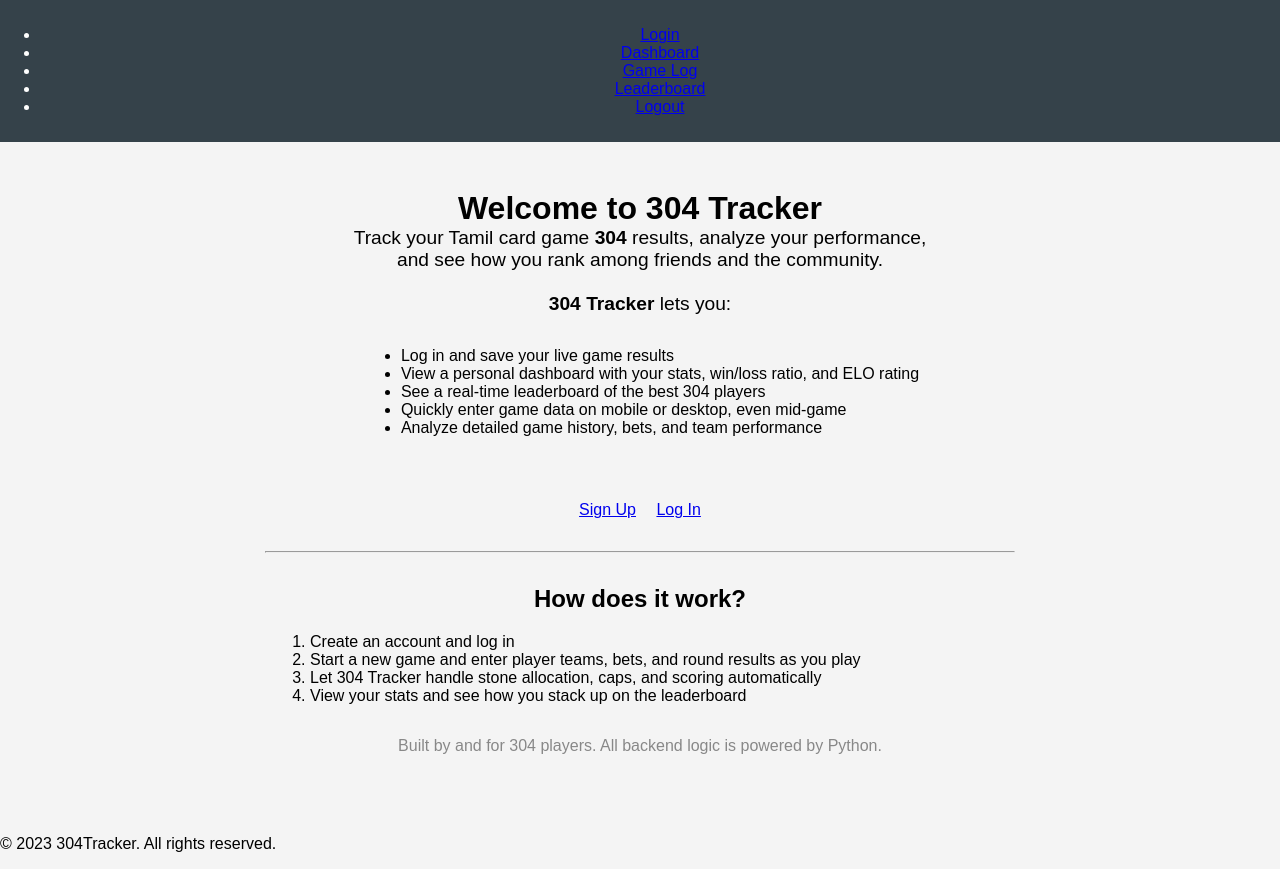
After one commit to marc-la/304-tracker, a Flask app: page / in a window 1280 px wide. The commit adds this page. Run offline with Flask 2, Linux system fonts and the light colour scheme.

Commit message:
Add boilerplate hero landing page

```diff
--- a/app/__init__.py
+++ b/app/__init__.py
@@ -43,9 +43,11 @@ def create_app():
     from app.routes.auth import auth_bp
     from app.routes.game import game_bp
     from app.routes.dashboard import dashboard_bp
+    from app.routes.hero import hero_bp
 
     app.register_blueprint(auth_bp, url_prefix='/auth')
     app.register_blueprint(game_bp, url_prefix='/game')
     app.register_blueprint(dashboard_bp, url_prefix='/dashboard')
+    app.register_blueprint(hero_bp)
 
     return app
--- a/app/routes/auth.py
+++ b/app/routes/auth.py
@@ -34,7 +34,7 @@ def signup():
         # Send confirmation email asynchronously
         token = get_serializer().dumps(user.email, salt='email-confirm')
         confirm_url = url_for('auth.confirm_email', token=token, _external=True)
-        send_email_async(user.email, 'Confirm Your Email', 'email/confirm', confirm_url=confirm_url)
+        send_email_async(user.email, 'Confirm Your Email', 'email/activate', confirm_url=confirm_url)
         flash('A confirmation email has been sent. Please check your inbox.', 'info')
         logout_user()  # Ensure user is logged out until confirmed
         return redirect(url_for('auth.login'))
--- /dev/null
+++ b/app/routes/hero.py
@@ -0,0 +1,12 @@
+from flask import Blueprint, render_template
+from flask_login import current_user, login_required
+
+hero_bp = Blueprint('hero', __name__)
+
+@hero_bp.route('/')
+def hero():
+    # If user is logged in, redirect to dashboard
+    if current_user.is_authenticated:
+        from flask import redirect, url_for
+        return redirect(url_for('dashboard.index'))
+    return render_template('hero.html')
--- a/app/templates/signup.html
+++ b/app/templates/auth/signup.html
@@ -39,7 +39,7 @@
         Already have an account? <a href="{{ url_for('auth.login') }}">Login</a>
     </p>
     <p>
-        <a href="{{ url_for('auth.reset_request') }}">Forgot password?</a>
+        <a href="{{ url_for('auth.request_reset') }}">Forgot password?</a>
     </p>
 </form>
 {% endblock %}
--- /dev/null
+++ b/app/templates/email/activate.txt
@@ -0,0 +1,4 @@
+Welcome! Thanks for signing up. Please follow this link to activate your account:
+{{ confirm_url }}
+
+If you did not sign up, please ignore this email.
--- /dev/null
+++ b/app/templates/hero.html
@@ -0,0 +1,34 @@
+{% extends "base.html" %}
+{% block title %}304 Tracker - Tamil Card Game Analytics{% endblock %}
+{% block content %}
+<div class="hero-section" style="text-align:center; padding: 3em 1em;">
+    <h1>Welcome to 304 Tracker</h1>
+    <p style="font-size:1.2em; max-width:600px; margin:auto;">
+        Track your Tamil card game <strong>304</strong> results, analyze your performance, and see how you rank among friends and the community.
+        <br><br>
+        <strong>304 Tracker</strong> lets you:
+    </p>
+    <ul style="display:inline-block; text-align:left; margin:2em auto;">
+        <li>Log in and save your live game results</li>
+        <li>View a personal dashboard with your stats, win/loss ratio, and ELO rating</li>
+        <li>See a real-time leaderboard of the best 304 players</li>
+        <li>Quickly enter game data on mobile or desktop, even mid-game</li>
+        <li>Analyze detailed game history, bets, and team performance</li>
+    </ul>
+    <div style="margin:2em 0;">
+        <a href="{{ url_for('auth.signup') }}" class="btn" style="margin-right:1em;">Sign Up</a>
+        <a href="{{ url_for('auth.login') }}" class="btn">Log In</a>
+    </div>
+    <hr style="margin:2em auto; width:60%;">
+    <h2>How does it work?</h2>
+    <ol style="max-width:700px; margin:1em auto; text-align:left;">
+        <li>Create an account and log in</li>
+        <li>Start a new game and enter player teams, bets, and round results as you play</li>
+        <li>Let 304 Tracker handle stone allocation, caps, and scoring automatically</li>
+        <li>View your stats and see how you stack up on the leaderboard</li>
+    </ol>
+    <p style="margin-top:2em; color:#888;">
+        Built by and for 304 players. All backend logic is powered by Python.
+    </p>
+</div>
+{% endblock %}
```
Also changed, not shown: app/routes/dashboard.py (+11 -1 lines), app/templates/auth/request_reset.html (renamed from app/templates/reset_request.html), app/templates/auth/reset_token.html (renamed from app/templates/reset_token.html), app/templates/auth/unconfirmed.html (renamed from app/templates/unconfirmed.html).
